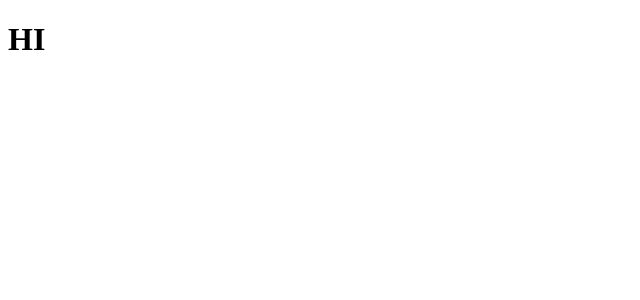
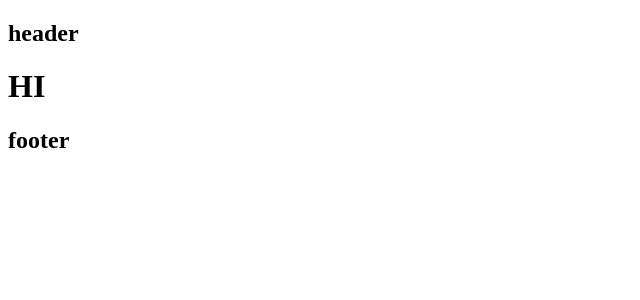
Before and after one commit to Lucas-Demaimay/Portfolio, a Vue app: page / in a window 1280 px wide. Before the commit this address had no page. Shown: the top 300 px of the page, without its empty margins (0-640 px from the left). Built offline with nearby package versions, Linux system fonts and the light colour scheme.

Commit message:
feat: add general structure

```diff
--- a/src/App.vue
+++ b/src/App.vue
@@ -1,5 +1,10 @@
+<script setup>
+import { RouterView } from 'vue-router';
+import AppLayout from './layouts/AppLayout.vue';
+</script>
+
 <template>
-  <header>
-    <h1>HI</h1>
-  </header>
+  <AppLayout>
+      <RouterView/>
+  </AppLayout>
 </template>
--- /dev/null
+++ b/src/components/Footer.vue
@@ -0,0 +1,3 @@
+<template>
+    <h2>footer</h2>
+</template>
--- /dev/null
+++ b/src/components/Header.vue
@@ -0,0 +1,3 @@
+<template>
+    <h2>header</h2>
+</template>
--- /dev/null
+++ b/src/layouts/AppLayout.vue
@@ -0,0 +1,16 @@
+<script setup>
+import Header from "@/components/Header.vue";
+import Footer from "@/components/Footer.vue";
+</script>
+
+<template>
+  <header>
+    <Header/>
+  </header>
+  <main>
+    <slot />
+  </main>
+  <footer>
+    <Footer/>
+  </footer>
+</template>
--- a/src/router/index.js
+++ b/src/router/index.js
@@ -1,8 +1,14 @@
 import { createRouter, createWebHistory } from 'vue-router'
+import HomeView from '@/views/HomeView.vue'
 
 const router = createRouter({
   history: createWebHistory(import.meta.env.BASE_URL),
   routes: [
+    {
+			path: '/',
+			name: 'home',
+			component: HomeView
+		},
   ],
 })
 
--- /dev/null
+++ b/src/views/HomeView.vue
@@ -0,0 +1,5 @@
+<template>
+  <header>
+    <h1>HI</h1>
+  </header>
+</template>
```
